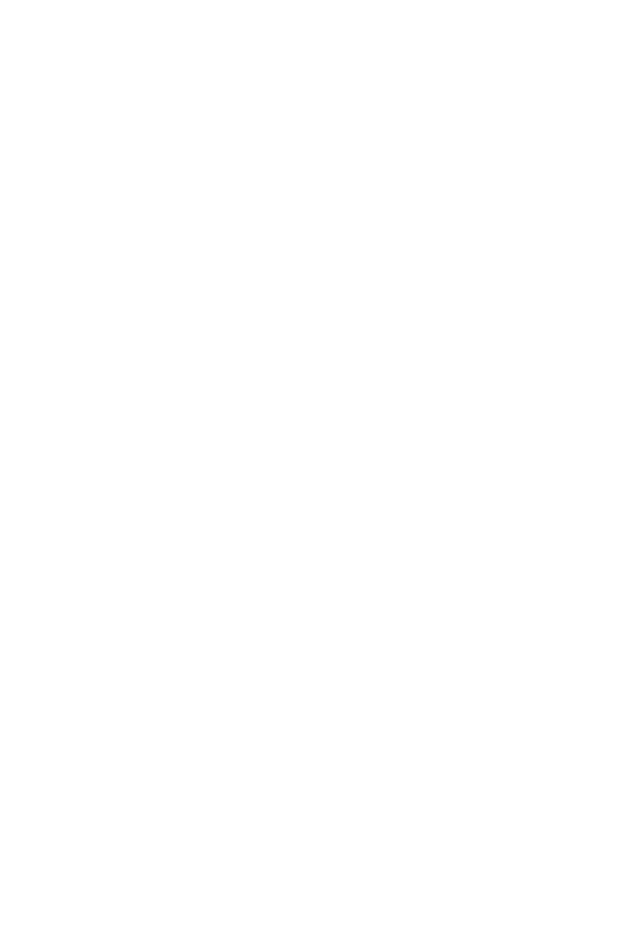
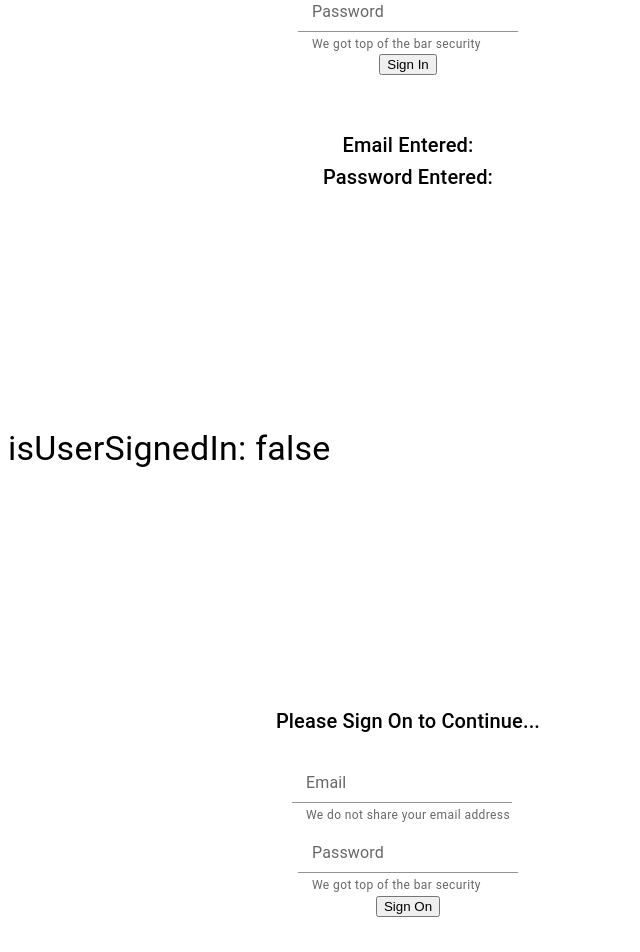
Before and after one commit to ShiyuLi1997/HoustonNews, a React (Vite) app: page / in a window 1280 px wide. Shown: the part 380-1332 px from the top of the page, without its empty margins (0-640 px from the left). Before the commit the page ends 800 px from the top, so only its background shows below. Built offline with nearby package versions, Linux system fonts and the light colour scheme.

Commit message:
refactor signin signon && feature signin and signon

```diff
--- a/src/App.jsx
+++ b/src/App.jsx
@@ -6,7 +6,8 @@
 import { getStorage } from "firebase/storage";
 
 import CustomInputLabel from "./components/CustomInputLabel.jsx";
-// import Login from "./components/Login.jsx";
+import Signon from "./components/Signon.jsx";
+import Login from "./components/Signin.jsx";
 
 const firebaseConfig = {
   apiKey: "AIzaSyBBXO8uQeF08I6jyAMZaPMNyZz1fS42Srk",
@@ -19,53 +20,21 @@
 };
 
 const App = (params) => {
+  // is User Signed In local state
+  const [isUserSignedIn, setIsUserSignedIn] = React.useState(false);
+
   // Initialize Firebase Authentication and get a reference to the service
-  const [email, setEmail] = React.useState("");
-  const [password, setPassword] = React.useState("");
-
   const app = initializeApp(firebaseConfig);
   const auth = getAuth(app);
   console.log({ auth, app });
 
-  const signon = (e) => {
-    e.preventDefault();
-    createUserWithEmailAndPassword(auth, email, password)
-      .then((userCredential) => {
-        // Signed in
-        const user = userCredential.user;
-        console.log({ user, userCredential });
-        // ...
-      })
-      .catch((error) => {
-        const errorCode = error.code;
-        const errorMessage = error.message;
-        alert(errorCode, errorMessage);
-        // ..
-      });
-  };
-
   return (
     <Grid className="root-container">
-      <CustomInputLabel
-        type="none"
-        label="Email"
-        smallMSG="We do not share your email address"
-        onInputChange={(change) => {
-          setEmail(change);
-        }}
-      />
-      <CustomInputLabel
-        type="none"
-        label="Password"
-        smallMSG="We got top of the bar security"
-        onInputChange={(change) => {
-          setPassword(change);
-        }}
-      />
-      <Typography variant="h6">Email Entered: {email}</Typography>
-      <Typography variant="h6">Password Entered: {password}</Typography>
-      <button onClick={signon}>Sign On</button>
-      {/* <Login /> */}
+      <Login setIsUserSignedIn={setIsUserSignedIn} auth={auth} />
+      <Typography variant="h4">
+        isUserSignedIn: {isUserSignedIn.toString()}
+      </Typography>
+      <Signon setIsUserSignedIn={setIsUserSignedIn} auth={auth} />
     </Grid>
   );
 };
--- /dev/null
+++ b/src/components/Signin.jsx
@@ -0,0 +1,69 @@
+import React, { useState } from "react";
+import { Grid, Typography } from "@mui/material";
+import { signInWithEmailAndPassword } from "firebase/auth";
+
+import CustomInputLabel from "./CustomInputLabel.jsx";
+import "./styles.css";
+
+const Signin = (props) => {
+  // take setIsUserSignedIn from props
+  const { setIsUserSignedIn, auth } = props;
+
+  const [email, setEmail] = useState("");
+  const [password, setPassword] = useState("");
+
+  const handleEmailChange = (e) => {
+    setEmail(e.target.value);
+  };
+
+  const handlePasswordChange = (e) => {
+    setPassword(e.target.value);
+  };
+
+  const handleSignin = () => {
+    signInWithEmailAndPassword(auth, email, password)
+      .then((userCredential) => {
+        // Signed in
+        const user = userCredential.user;
+        console.log({ user, userCredential });
+        setIsUserSignedIn(true);
+        alert("User signed in!");
+      })
+      .catch((error) => {
+        const errorCode = error.code;
+        const errorMessage = error.message;
+        alert(errorCode, errorMessage);
+      });
+  };
+
+  return (
+    <Grid className="signin-root-container">
+      <Typography variant="h6">Please Sign In to Continue...</Typography>
+      <br />
+      <CustomInputLabel
+        type="none"
+        label="Email"
+        smallMSG="We do not share your email address"
+        onInputChange={(change) => {
+          setEmail(change);
+        }}
+      />
+      <CustomInputLabel
+        type="none"
+        label="Password"
+        smallMSG="We got top of the bar security"
+        onInputChange={(change) => {
+          setPassword(change);
+        }}
+      />
+      <button onClick={handleSignin}>Sign In</button>
+      <br />
+      <br />
+      <br />
+      <Typography variant="h6">Email Entered: {email}</Typography>
+      <Typography variant="h6">Password Entered: {password}</Typography>
+    </Grid>
+  );
+};
+
+export default Signin;
--- /dev/null
+++ b/src/components/Signon.jsx
@@ -0,0 +1,61 @@
+import React, { useState } from "react";
+import { Grid, Typography } from "@mui/material";
+import { createUserWithEmailAndPassword } from "firebase/auth";
+
+import CustomInputLabel from "./CustomInputLabel.jsx";
+import "./styles.css";
+
+const Signon = (props) => {
+  // take setIsUserSignedIn from props
+  const { setIsUserSignedIn, auth } = props;
+
+  // email and password are the states
+  const [email, setEmail] = useState("");
+  const [password, setPassword] = useState("");
+
+  // signon callback function
+  const signonCallback = (e) => {
+    e.preventDefault();
+    createUserWithEmailAndPassword(auth, email, password)
+      .then((userCredential) => {
+        // Signed On
+        const user = userCredential.user;
+        console.log({ user, userCredential });
+      })
+      .catch((error) => {
+        const errorCode = error.code;
+        const errorMessage = error.message;
+        alert(errorCode, errorMessage);
+      });
+  };
+  return (
+    <Grid className="signin-root-container">
+      <Typography variant="h6">Please Sign On to Continue...</Typography>
+      <br />
+      <CustomInputLabel
+        type="none"
+        label="Email"
+        smallMSG="We do not share your email address"
+        onInputChange={(change) => {
+          setEmail(change);
+        }}
+      />
+      <CustomInputLabel
+        type="none"
+        label="Password"
+        smallMSG="We got top of the bar security"
+        onInputChange={(change) => {
+          setPassword(change);
+        }}
+      />
+      <button onClick={signonCallback}>Sign On</button>
+      <br />
+      <br />
+      <br />
+      <Typography variant="h6">Email Entered: {email}</Typography>
+      <Typography variant="h6">Password Entered: {password}</Typography>
+    </Grid>
+  );
+};
+
+export default Signon;
--- a/src/components/styles.css
+++ b/src/components/styles.css
@@ -5,3 +5,12 @@
 	align-items: center;
 	width: 500px;
 }
+
+.signin-root-container {
+	width: 100vh;
+	height: 100vh;
+	display: flex;
+	flex-direction: column !important;
+	justify-content: center;
+	align-items: center;
+}
```
Also changed, not shown: src/components/Login.jsx (deleted, +0 -51 lines).
